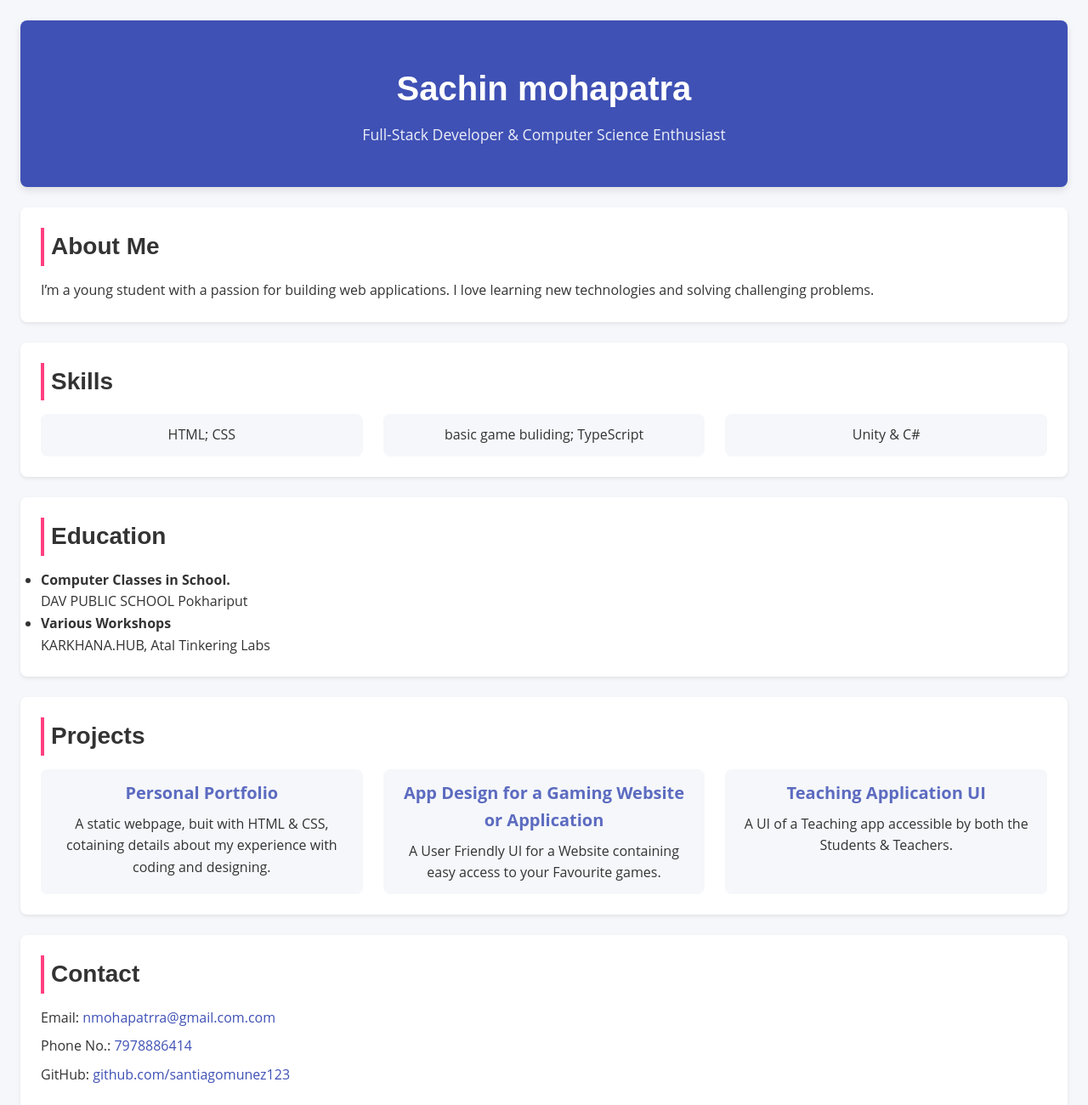
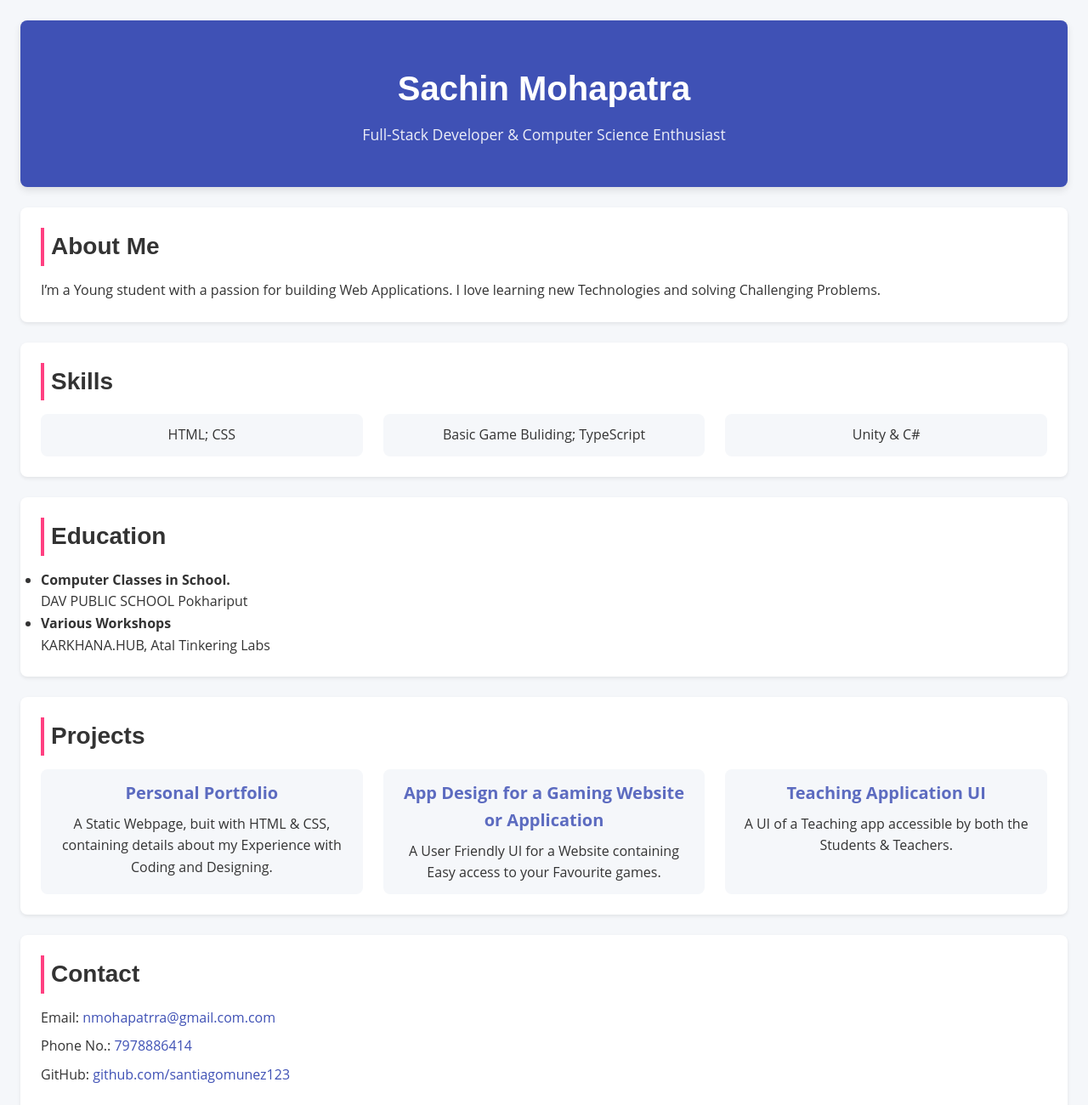
Before and after one commit to santiagomunez123/coding, a plain HTML site: page index.html in a window 1280 px wide. Shown: the top 1300 px of the page at 85% size. Drawn offline with Linux system fonts and the light colour scheme.

Commit message:
Update4 index.html

```diff
--- a/index.html
+++ b/index.html
@@ -7,7 +7,7 @@
 
   <!-- Header -->
   <header>
-    <h1>Sachin mohapatra</h1>
+    <h1>Sachin Mohapatra</h1>
     <p>Full-Stack Developer & Computer Science Enthusiast</p>
   </header>
 
@@ -15,8 +15,8 @@
   <section id="about-me">
     <h2>About Me</h2>
     <p>
-      I’m a young student with a passion for building web applications.
-      I love learning new technologies and solving challenging problems.
+      I’m a Young student with a passion for building Web Applications.
+      I love learning new Technologies and solving Challenging Problems.
     </p>
   </section>
 
@@ -25,7 +25,7 @@
     <h2>Skills</h2>
     <ul>
       <li>HTML; CSS</li>
-      <li>basic game buliding; TypeScript</li>
+      <li>Basic Game Buliding; TypeScript</li>
       <li>Unity &amp; C#</li>
     </ul>
   </section>
@@ -53,13 +53,13 @@
       <li>
         <h3>Personal Portfolio</h3>
         <p>
-          A static webpage, buit with HTML & CSS, cotaining details about my experience with coding and designing.
+          A Static Webpage, buit with HTML & CSS, containing details about my Experience with Coding and Designing.
         </p>
       </li>
       <li>
         <h3>App Design for a Gaming Website or Application</h3>
         <p>
-          A User Friendly UI for a Website containing easy access to your Favourite games.
+          A User Friendly UI for a Website containing Easy access to your Favourite games.
         </p>
       </li>
       <li>
```
